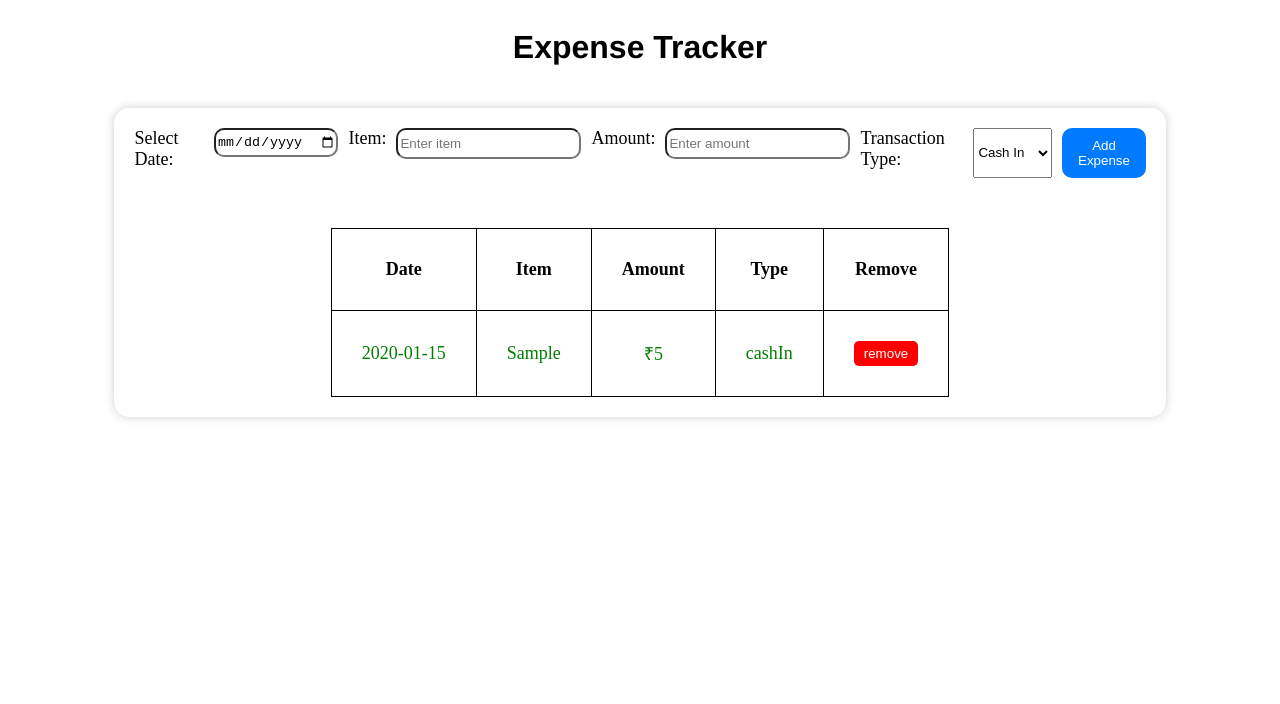
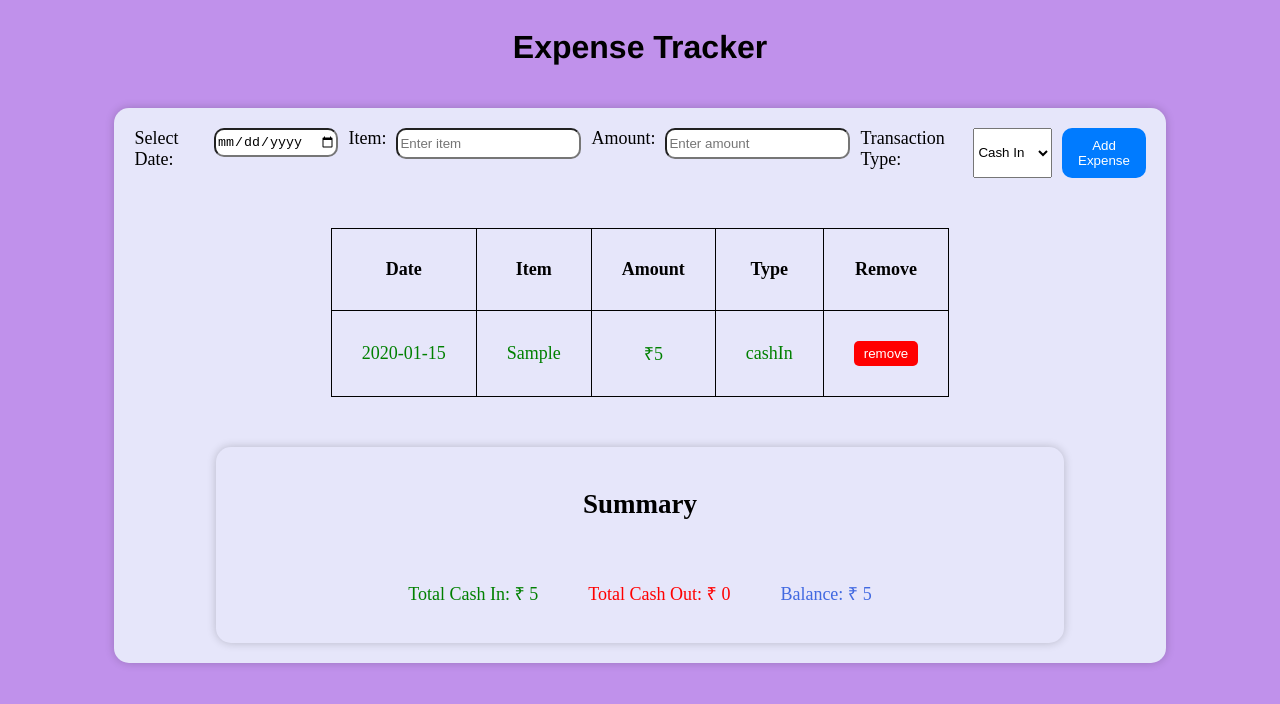
Before and after one commit to Ace-ix/Expense_Tracker, a plain HTML site: page index.html in a window 1280 px wide. Both pictures are taken after typing "2020-01-15", "Sample", "5" into the empty fields and a click on the button "Add Expense". Drawn offline with Linux system fonts and the light colour scheme.

Commit message:
add summary

```diff
--- a/index.html
+++ b/index.html
@@ -23,6 +23,7 @@
             </select>
             <button type="submit" onclick="addItem()">Add Expense</button>
         </form>
+        <div id="table">
             <table>
                 <thead>
                     <tr>
@@ -36,7 +37,15 @@
                 <tbody id="tableBody"></tbody>
             </table>
         </div>
-
+        <div class="summary">
+            <h2>Summary</h2>
+            <div class="summary-details">
+                <p id = 'cashin' style="color:green">Total Cash In:</p>
+                <p id = 'cashout' style="color:red">Total Cash Out:</p>
+                <p id="bal" style="color:royalblue;">Balance:</p>
+            </div>
+        </div>
+    </div>
     <script src="track.js" ></script>
 </body>
 </html>
--- a/style.css
+++ b/style.css
@@ -2,12 +2,29 @@ body {
     font-size: large;
     display: flex;
     font-family: bahnschrift;
-    background-color: white;
     flex-direction: column;
     align-items: center;
     gap: 20px;
+    background-color: rgb(192, 145, 235);
+}
+.summary {
+    display: flex;
+    flex-direction: column;
+    align-items: center;
+    gap: 20px;
+    box-shadow: 0px 0px 10px rgba(0, 0, 0, 0.2);
+    width: 80%;
+    padding: 20px;
+    border-radius: 15px;
+}
+.summary-details {
+    display: flex;
+    justify-content: center;
+    gap: 50px;
+    width: 80%;
 }
 .details {
+    background-color: lavender;
     display: flex;
     flex-direction: column;
     align-items: center;
@@ -49,7 +66,6 @@ input {
     justify-content: center;
     background-color: bisque;
 }
-
 table, th, td {
     font-size: large;
     text-align: center;
@@ -69,17 +85,18 @@ table, th, td {
 #remove:hover {
     background-color: darkred;
 }
-@media (max-width:600px) {
+@media (max-width:800px) {
+    body {
+        font-size: small;
+    }
     .manager {
         justify-content: center;
         flex-direction: column;
         gap: 10px;
     }
     table,th,td {
-        font-size: large;
-        text-align: center;
-        border: 1px solid black;
+        font-size: medium;
         border-collapse: collapse;
-        padding:5px ;
+        padding:10px ;
     }
 }
--- a/track.js
+++ b/track.js
@@ -9,14 +9,8 @@ function addItem() {
         alert("Please fill all the fields.");
         return;
     }
-    var expense = {
-        Date: Date.value,
-        itemName: itemName.value,
-        amount: amount.value,
-        Type: Type.value
-    }
+    var expense = [Date.value, itemName.value, amount.value, Type.value];
     expenses.push(expense);
-
     var col = Type.value === "cashIn" ? "green" : "red";
     var list = document.getElementById('tableBody');
     var element = document.createElement('tr');
@@ -25,6 +19,18 @@ function addItem() {
     list.appendChild(element);
     document.getElementById('expenseForm').reset();
 
+    var totalCashIn = 0;
+    var totalCashOut = 0;
+    for (i in expenses) {
+        if (expenses[i][3] === "cashIn") {
+            totalCashIn += parseFloat(expenses[i][2]);}
+        else {
+            totalCashOut += parseFloat(expenses[i][2]);}
+    }
+    var totalcashin = document.getElementById('cashin');
+    var balance = document.getElementById('bal');
+    var totalcashout = document.getElementById('cashout');
+    totalcashin.innerText = "Total Cash In: "+'₹ ' + totalCashIn;
+    totalcashout.innerText = "Total Cash Out: "+'₹ ' + totalCashOut;
+    balance.innerText = "Balance: "+'₹ ' + (totalCashIn - totalCashOut);
 }
-localStorage.setItem('expenses', JSON.stringify(expenses));
-console.log(localStorage.getItem('expenses'));
```
Lines whose indentation alone changed are shown as unchanged.
